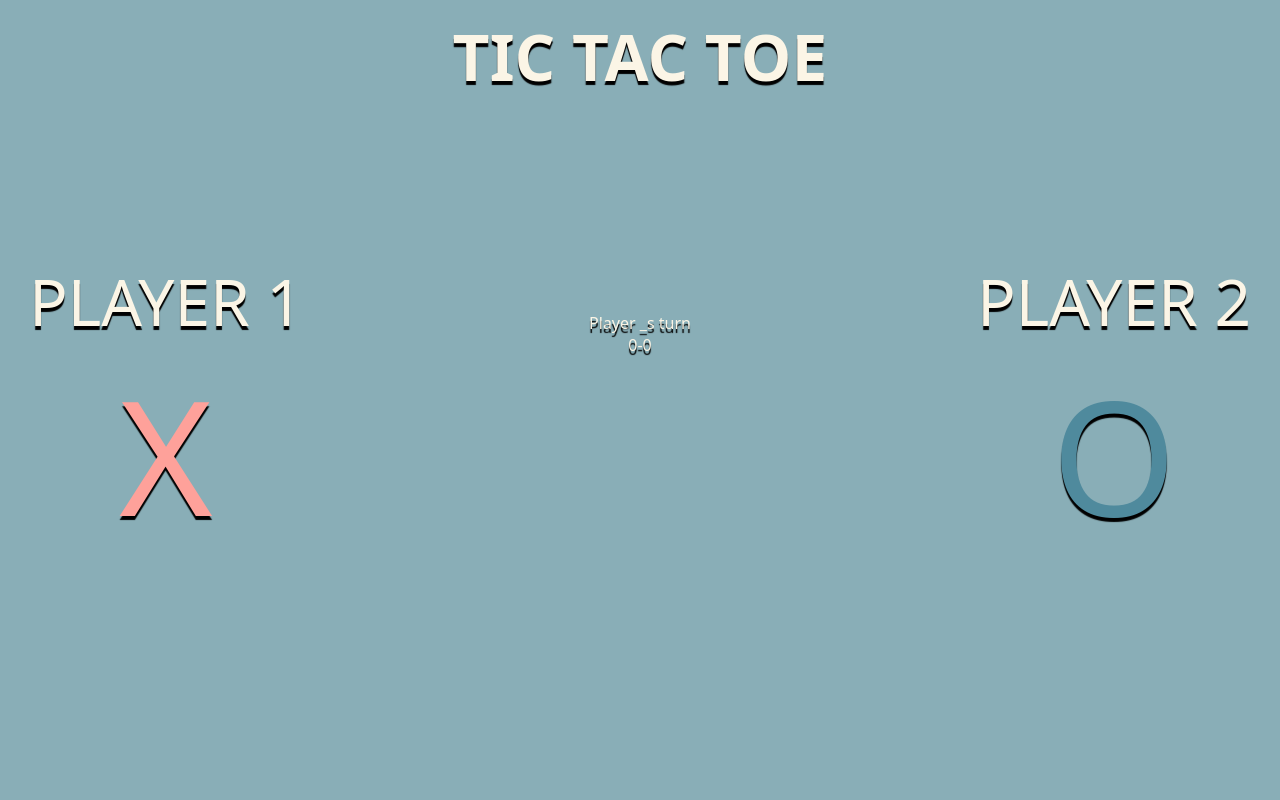
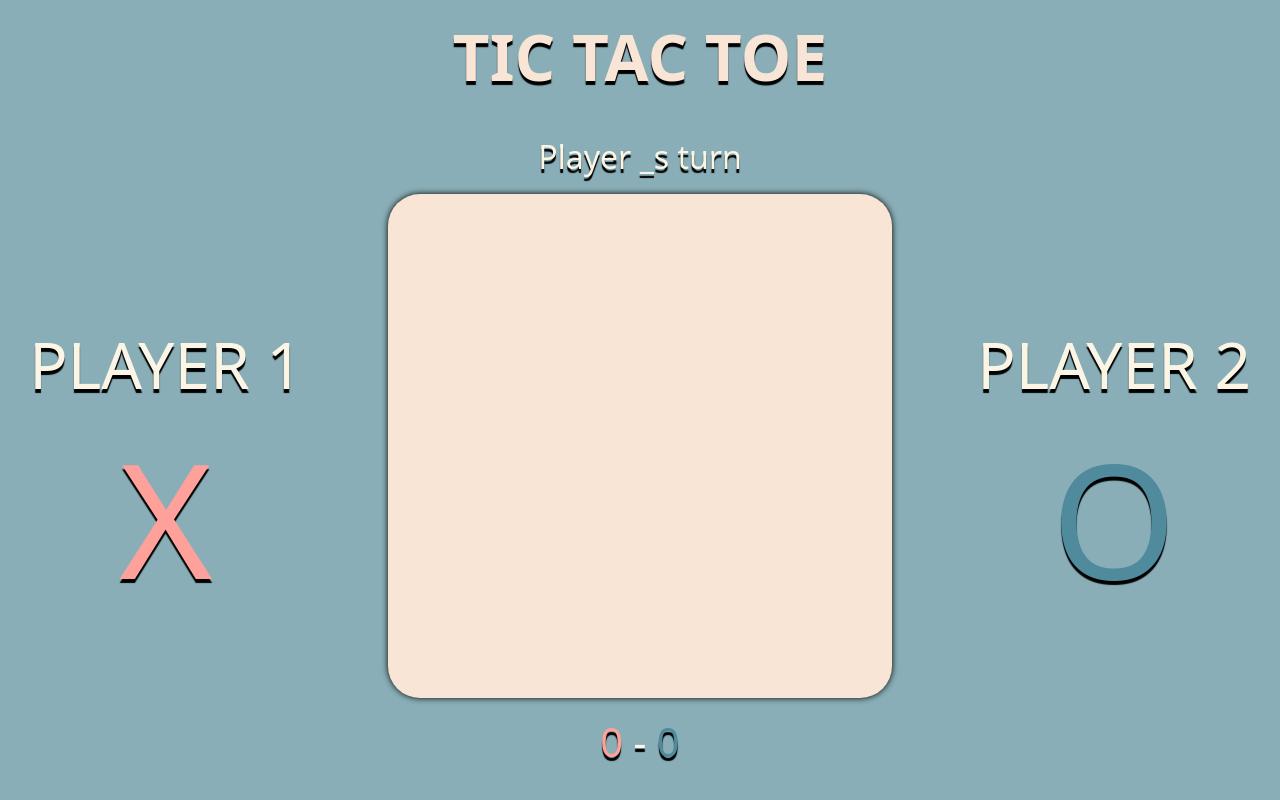
Before and after one commit to Nichorito/Tic-Tac-Toe, a plain HTML site: page index.html in a window 1280 px wide. Drawn offline with Linux system fonts and the light colour scheme; a web font is replaced by a local one.

Commit message:
Create center styles

```diff
--- a/index.html
+++ b/index.html
@@ -23,9 +23,11 @@
                 <div id="player1-mark" class="mark">X</div>
         </div>
         <div id="main-center">
-            <div id="active-player" class="player-info">Player _s turn</div>
-            <div id="grid-container"></div>
-            <div id="score-container" class="player-info">0-0</div>
+            <div id="active-player">Player _s turn</div>
+            <div id="grid-container">
+                <div id="grid"></div>
+            </div>
+            <div id="score-container"><span id="player1-score">0</span> - <span id="player2-score">0</span></div>
         </div>
         <div id="main-right">
             <div class="player-name">PLAYER 2</div>
--- a/styles.css
+++ b/styles.css
@@ -14,6 +14,7 @@ body {
     font-weight: 400;
     font-style: normal;
     text-shadow: 0px 4px 1px black;
+
 }
 
 h1 {
@@ -30,6 +31,7 @@ h1 {
     font-size: 2rem;
     padding: none;
     flex: 0 1 auto;
+    color: #f8e5d5;
 }
 
 /*////////////
@@ -45,27 +47,22 @@ h1 {
     display: flex;
     flex-direction: column;
     align-items: center;
-    justify-content: center;
 }
 
 #main-left, #main-right{
     width: 25%;
-}
-
-#main-center {
-    display: flex;
-    flex-direction: column;
-    align-items: center;
-    width: 50%;
+    justify-content: center;
 }
 
 .player-name {
-    height: 30vh;
+    height: 20vh;
     font-size: 4rem;
     display: flex;
     flex-direction: column;
     justify-content: end;
 }
+
+/* MARK DISPLAYS */
 
 .mark {
     font-size: 10rem;
@@ -82,3 +79,44 @@ h1 {
 #player2-mark {
     color: #4f8a9d;
 }
+
+
+
+/* ////////// CENTER AREA /////////*/
+
+#main-center {
+    display: flex;
+    flex-direction: column;
+    align-items: flex-start;
+    width: 50%;
+}
+
+#active-player {
+    font-size: 2rem;
+    padding-top: 30px;
+    display: flex;
+    flex-direction: column;
+    justify-content: flex-start;
+}
+
+#grid-container {
+    height: 63vh;
+    aspect-ratio: 1/1;
+    margin: 2.5%;
+    padding: 2.5%;
+    background-color: #f8e5d5;
+    border-radius: 2rem;
+    box-shadow: 0px 0px 6px black;
+}
+
+#score-container {
+    font-size: 2.5rem;
+}
+
+#player1-score {
+    color: #fea19a;
+}
+
+#player2-score {
+    color: #4f8a9d;
+}
```
